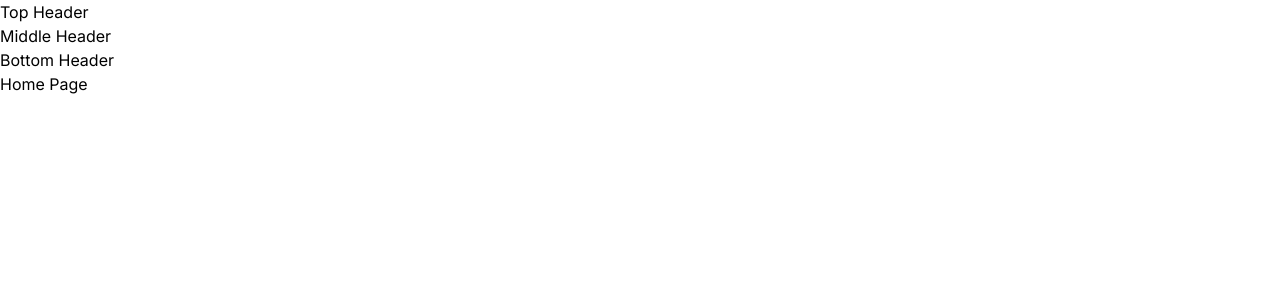
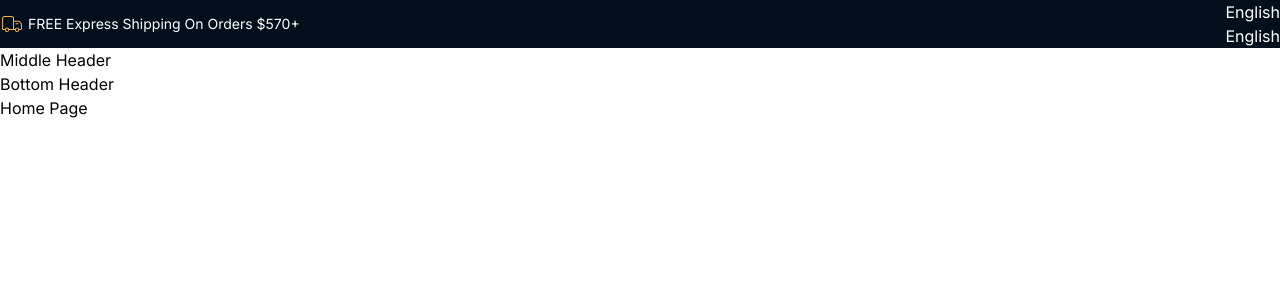
Before and after one commit to Mehebul02/Online-Shop, a Next.js app: page / in a window 1280 px wide. Shown: the top 300 px of the page. Built offline with nearby package versions, Linux system fonts and the light colour scheme.

Commit message:
aside section added

```diff
--- a/src/components/header/TopHeader.tsx
+++ b/src/components/header/TopHeader.tsx
@@ -1,9 +1,17 @@
+import Container from '@/shared/Container';
 import React from 'react';
+import { CiDeliveryTruck } from 'react-icons/ci';
 
 const TopHeader = () => {
     return (
-        <div>
-            <h1>Top Header</h1>
+        <div className='bg-[#010f1c] '>
+            <Container className='flex items-center justify-between'>
+                <p className='text-white w-full md:mx-auto text-sm  flex items-center md:justify-normal justify-center '> <CiDeliveryTruck className='text-[#ffb342] text-2xl mr-1'/> FREE Express Shipping On Orders $570+</p>
+            <div>
+                <h1 className='text-white'>English</h1>
+                <h1 className='text-white'>English</h1>
+            </div>
+            </Container>
         </div>
     );
 };
--- /dev/null
+++ b/src/shared/Container.tsx
@@ -0,0 +1,18 @@
+import { twMerge } from "tailwind-merge";
+
+interface Props {
+    children: React.ReactNode;
+    className?: string
+}
+
+
+const Container = ({ children, className }: Props) => {
+    return (
+        <div className={twMerge('max-w-[1140px] mx-auto px-4 lg:px-0', className)}>
+            {children}
+
+        </div>
+    );
+};
+
+export default Container;
--- a/tailwind.config.ts
+++ b/tailwind.config.ts
@@ -8,10 +8,11 @@ const config: Config = {
   ],
   theme: {
     extend: {
-      backgroundImage: {
-        "gradient-radial": "radial-gradient(var(--tw-gradient-stops))",
-        "gradient-conic":
-          "conic-gradient(from 180deg at 50% 50%, var(--tw-gradient-stops))",
+      colors: {
+        themeColor: "#0C55AA",
+        lightBg: "#f4f7f9",
+        themeWhite: "#ffffff",
+        lightYellow: "#FFD43A",
       },
     },
   },
```
Also changed, not shown: package.json (+6 -4 lines), 1 other file (tests, documents, lock files or other folders).
